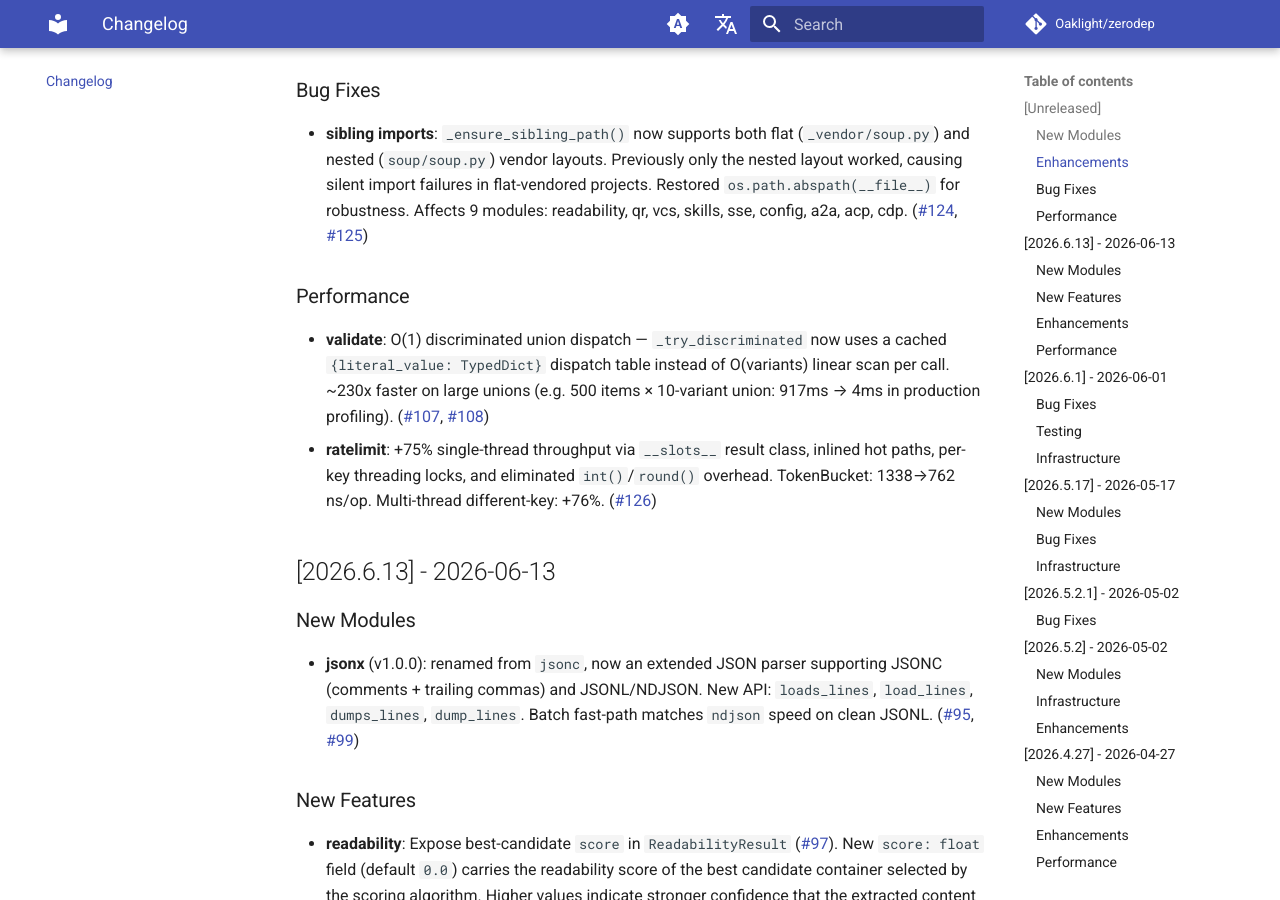
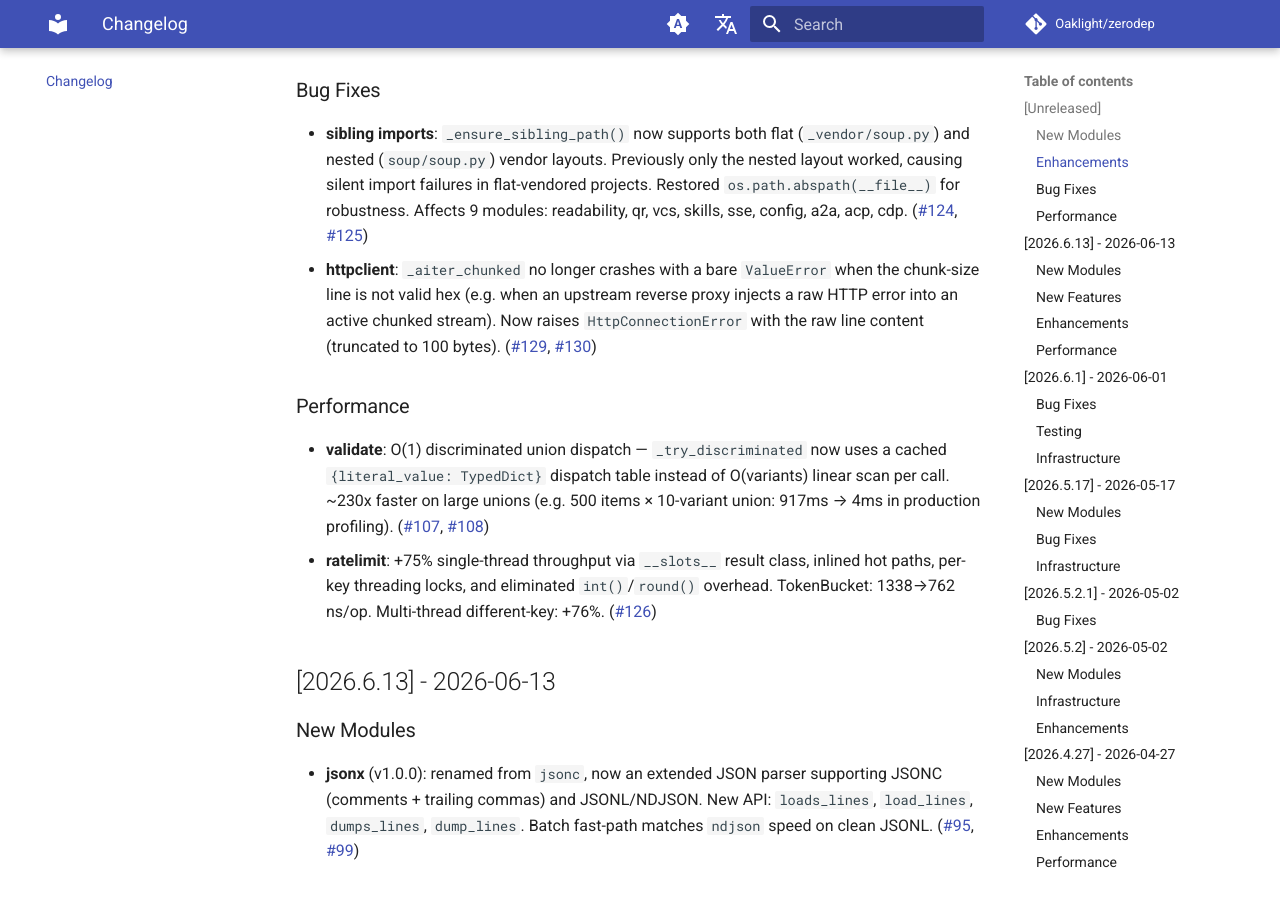
Before and after one commit to Oaklight/zerodep, an MkDocs documentation site: the page built from docs/changelog.md, in a window 1280 px wide and 900 px high, scrolled down 774 px. Built offline with MkDocs 1.6.1 and Material for MkDocs 9.7.7, drawn with Linux system fonts in a browser that asks for light colours; comment, search, counter and statistics services are not loaded.

Commit message:
docs: add httpclient chunked decode fix to changelog

```diff
--- a/docs/changelog.md
+++ b/docs/changelog.md
@@ -17,6 +17,7 @@ The format is based on [Keep a Changelog](https://keepachangelog.com/en/1.1.0/).
 ### Bug Fixes
 
 - **sibling imports**: `_ensure_sibling_path()` now supports both flat (`_vendor/soup.py`) and nested (`soup/soup.py`) vendor layouts. Previously only the nested layout worked, causing silent import failures in flat-vendored projects. Restored `os.path.abspath(__file__)` for robustness. Affects 9 modules: readability, qr, vcs, skills, sse, config, a2a, acp, cdp. ([#124](https://github.com/Oaklight/zerodep/issues/124), [#125](https://github.com/Oaklight/zerodep/pull/125))
+- **httpclient**: `_aiter_chunked` no longer crashes with a bare `ValueError` when the chunk-size line is not valid hex (e.g. when an upstream reverse proxy injects a raw HTTP error into an active chunked stream). Now raises `HttpConnectionError` with the raw line content (truncated to 100 bytes). ([#129](https://github.com/Oaklight/zerodep/issues/129), [#130](https://github.com/Oaklight/zerodep/pull/130))
 
 ### Performance
 
```
